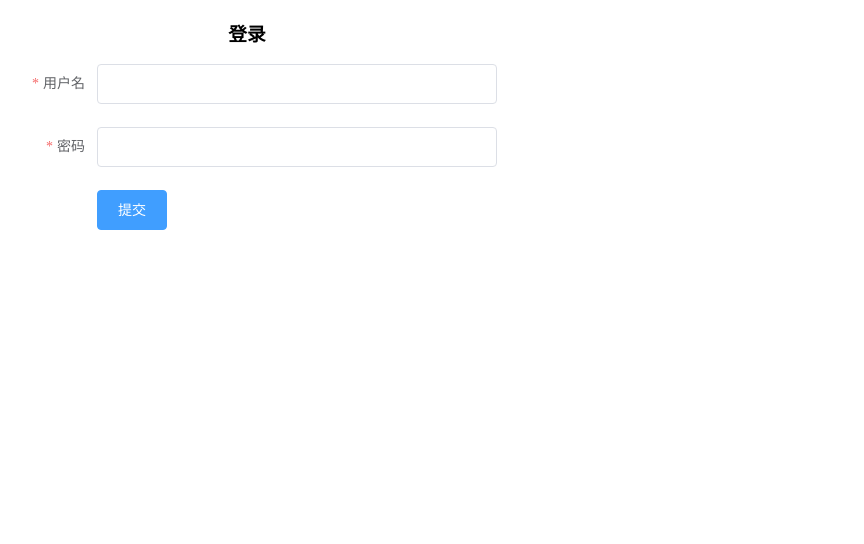
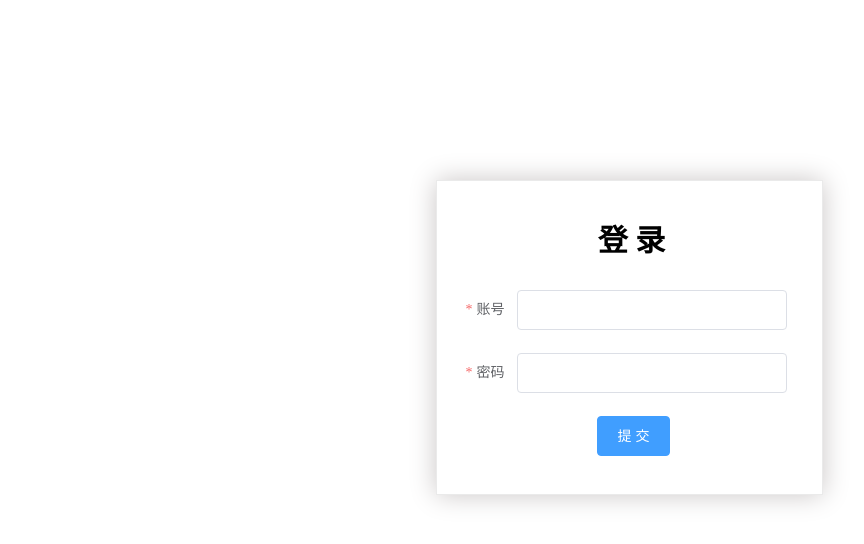
Before and after one commit to king-qamata/userManagementSystemVue, a Vue app in the folder frontend/: page /login in a window 1280 px wide. Shown: the top 544 px of the page, without its empty margins (11-875 px from the left). Built offline with nearby package versions, Linux system fonts and the light colour scheme.

Commit message:
UPDATE：优化登录界面，设置enter登录

```diff
--- a/frontend/src/views/Login.vue
+++ b/frontend/src/views/Login.vue
@@ -1,16 +1,16 @@
 <template>
   <div class="login-container">
-    <h3>登录</h3>
-    <el-form ref="loginForm" :model="loginForm" :rules="fieldRules" status-icon label-width="100px" class="demo-ruleForm">
-      <el-form-item label="用户名" prop="account">
+    <h3>登 录</h3>
+    <el-form ref="loginForm" :model="loginForm" :rules="fieldRules" status-icon label-width="80px" class="demo-ruleForm">
+      <el-form-item label="账号" prop="account">
         <el-input v-model="loginForm.account" />
       </el-form-item>
-      <el-form-item label="密码" prop="password">
+      <el-form-item label="密码" prop="password" @keyup.enter.native="submitForm('loginForm')">
         <el-input v-model="loginForm.password" type="password" />
       </el-form-item>
 
-      <el-form-item>
-        <el-button type="primary" class="login-btn" @click="submitForm('loginForm')">提交</el-button>
+      <el-form-item class="login-btn">
+        <el-button type="primary" @click="submitForm('loginForm')">提 交</el-button>
       </el-form-item>
     </el-form>
   </div>
@@ -42,7 +42,7 @@ export default {
       this.$refs[formName].validate((valid) => {
         // 表单验证通过执行
         if (valid) {
-          console.log('表单验证通过')
+          // console.log('表单验证通过')
           const loginInfo = this.loginForm
           Login(loginInfo)
             .then((res) => {
@@ -58,7 +58,6 @@ export default {
               })
             })
         } else {
-          console.log('表单验证未通过')
           return false
         }
       })
@@ -69,12 +68,19 @@ export default {
 
 <style scoped>
 .login-container {
-  width: 500px;
+  margin: 180px auto;
+  width: 350px;
+  border: 1px solid #eaeaea;
+  box-shadow: 0 0 25px #cac6c6;
+  padding: 35px 35px 15px 0;
 }
 h3 {
+  margin-top: 0;
+  padding-left: 40px;
   text-align: center;
+  font-size: 30px;
 }
-login-btn {
-  margin: 0 auto;
+.login-btn {
+  margin-left: 80px;
 }
 </style>
```
Also changed, not shown: 1 other file (tests, documents, lock files or other folders).
